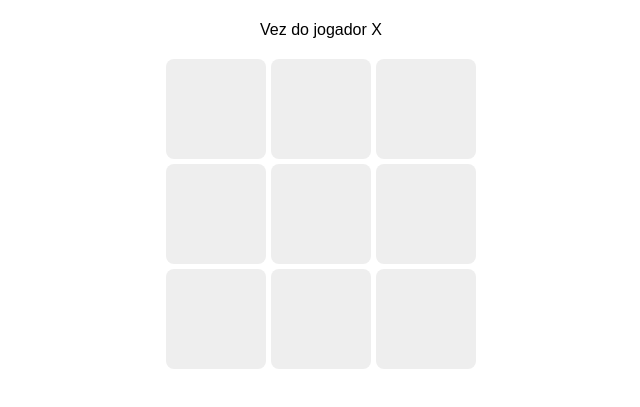
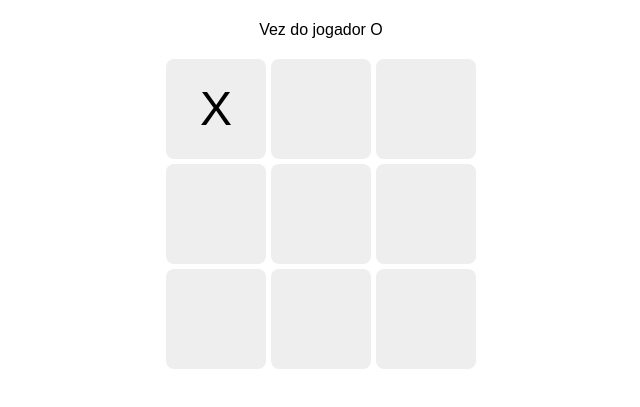
Before and after one commit to deboracamargo-comp/jogo-da-velha, a plain HTML site: page index.html in a window 1280 px wide. Both pictures are taken after a click on the element 535 px from the left and 167 px from the top of the page. Shown: the part 59-466 px from the top of the page, without its empty margins (319-959 px from the left). Drawn offline with Linux system fonts and the light colour scheme.

Commit message:
feat: implementa jogadas e alternância de turnos

```diff
--- a/index.html
+++ b/index.html
@@ -9,13 +9,9 @@
 <body>
     <h1>Jogo da Velha</h1>
 
-    <script src="script.js"></script>
-</body>
-</html>
+    <p id="mensagem">Vez do jogador X</p>
 
-<p id="mensagem">Vez do jogador X</p>
-
-<div id="tabuleiro">
+    <div id="tabuleiro">
     <div class="casa" data-index="0"></div>
     <div class="casa" data-index="1"></div>
     <div class="casa" data-index="2"></div>
@@ -26,3 +22,7 @@
     <div class="casa" data-index="7"></div>
     <div class="casa" data-index="8"></div>
 </div>
+
+<script src="script.js"></script>
+</body>
+</html>
--- a/script.js
+++ b/script.js
@@ -1 +1,22 @@
-console.log("script carregado");
+const casas = document.querySelectorAll(".casa");
+const mensagem = document.getElementById("mensagem");
+
+let tabuleiro = ["", "", "", "", "", "", "", "", ""];
+let jogadorAtual = "X";
+
+casas.forEach(casa => {
+    casa.addEventListener("click", () => {
+        const i = casa.dataset.index;
+
+
+        if (tabuleiro[i] !== "") {
+            return;
+        }
+
+        tabuleiro[i] = jogadorAtual;
+        casa.textContent = jogadorAtual;
+
+        jogadorAtual = jogadorAtual === "X" ? "O" : "X";
+        mensagem.textContent = "Vez do jogador " + jogadorAtual;
+    });
+});
```
